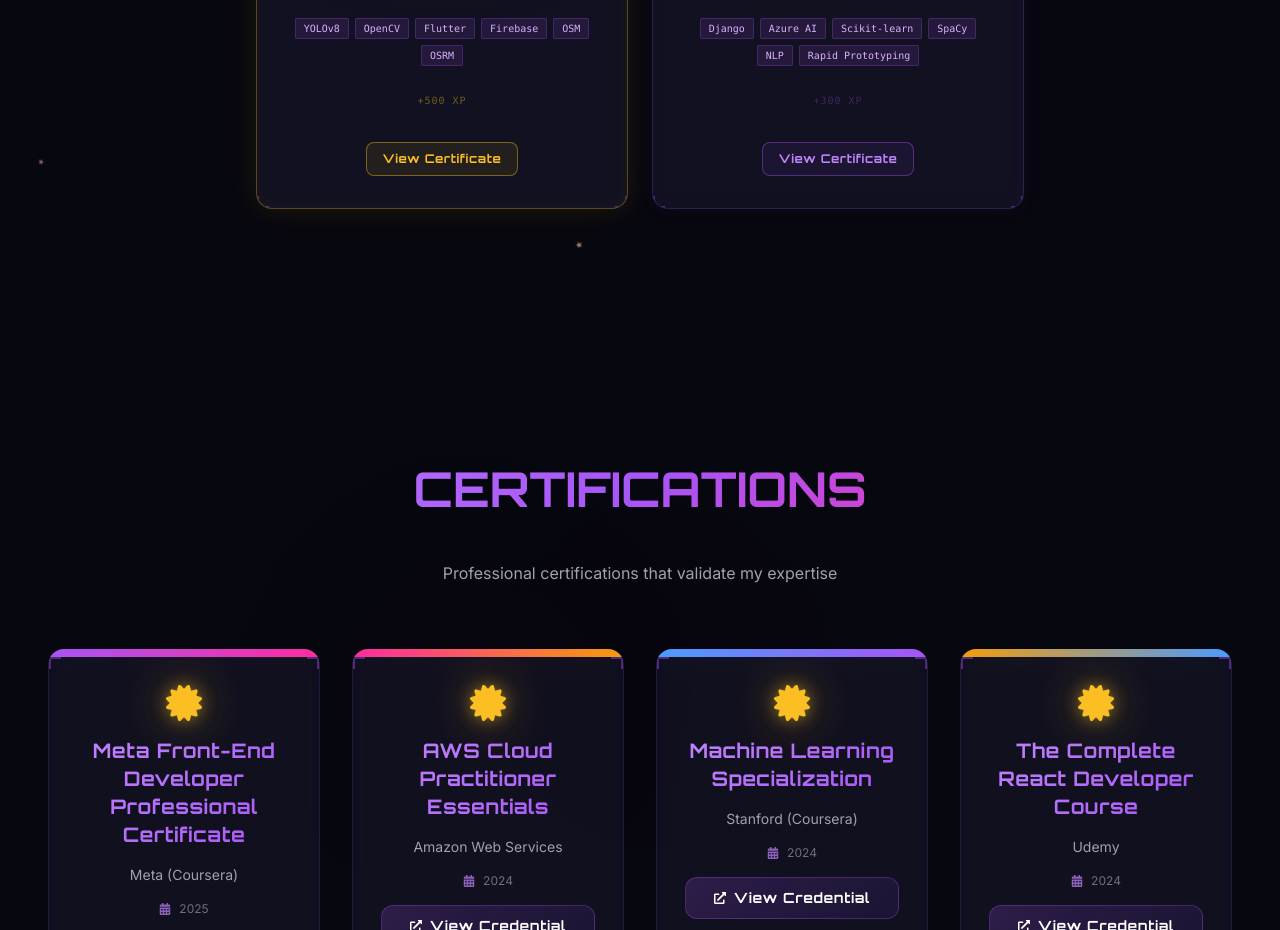
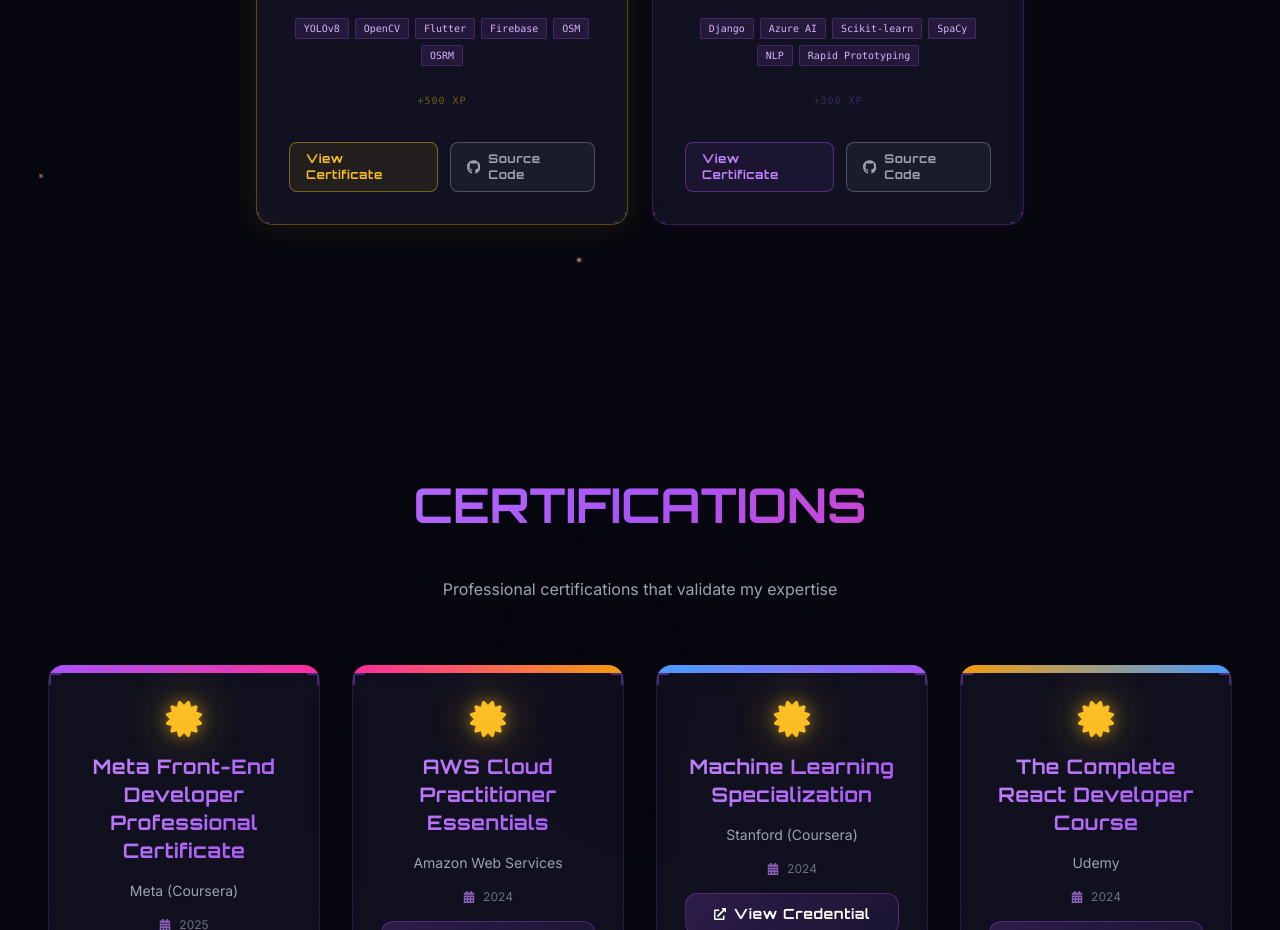
Before and after one commit to Seelam-Mohith/Mohith-Portfolio, a React (Vite) app: page / in a window 1280 px wide. Shown: the part 7820-8750 px from the top of the page. Built offline with nearby package versions, Linux system fonts and the light colour scheme.

Commit message:
Added Hackathons

```diff
--- a/src/components/Hackathons.jsx
+++ b/src/components/Hackathons.jsx
@@ -2,7 +2,7 @@ import { useRef, useState, useEffect } from 'react'
 import { motion, useInView } from 'framer-motion'
 import {
   FaTrophy, FaMedal, FaStar, FaFire, FaCrown, FaGamepad,
-  FaStarHalfAlt, FaPlus, FaLock, FaLockOpen,
+  FaStarHalfAlt, FaPlus, FaLock, FaLockOpen, FaGithub,
 } from 'react-icons/fa'
 import { hackathons } from '../data/portfolioData'
 
@@ -335,9 +335,9 @@ const AchievementCard = ({ hack, index }) => {
             </span>
           </motion.div>
 
-          {/* View Certificate */}
+          {/* View Certificate / GitHub */}
           <motion.div
-            className="text-center mt-auto pt-3"
+            className="flex justify-center gap-3 mt-auto pt-3"
             initial={{ opacity: 0, y: 10 }}
             whileInView={{ opacity: 1, y: 0 }}
             viewport={{ once: true }}
@@ -363,6 +363,28 @@ const AchievementCard = ({ hack, index }) => {
               }}
             >
               <span>View Certificate</span>
+            </a>
+            <a
+              href={hack.github || '#'}
+              target="_blank"
+              rel="noopener noreferrer"
+              className="inline-flex items-center gap-2 px-4 py-2 rounded-lg text-xs font-bold font-display tracking-wider transition-all duration-300"
+              style={{
+                color: '#9ca3af',
+                border: '1px solid rgba(156,163,175,0.4)',
+                background: 'rgba(156,163,175,0.08)',
+              }}
+              onMouseEnter={(e) => {
+                e.currentTarget.style.background = 'rgba(156,163,175,0.2)'
+                e.currentTarget.style.boxShadow = '0 0 20px rgba(156,163,175,0.3)'
+              }}
+              onMouseLeave={(e) => {
+                e.currentTarget.style.background = 'rgba(156,163,175,0.08)'
+                e.currentTarget.style.boxShadow = 'none'
+              }}
+            >
+              <FaGithub className="text-sm" />
+              <span>Source Code</span>
             </a>
           </motion.div>
         </div>
--- a/src/data/portfolioData.js
+++ b/src/data/portfolioData.js
@@ -218,6 +218,7 @@ export const hackathons = [
       'Designed cross-platform mobile interface with Flutter and Firebase for real-time data sync.',
     ],
     certificate: 'https://drive.google.com/file/d/16KNgleS4-BWNru21-u4PnqFkwwl5VKNV/view',
+    github: '#',
   },
   {
     name: 'CBIT Hacktoberfest Hackathon',
@@ -232,6 +233,7 @@ export const hackathons = [
       'Collaborated with team members to design, develop, and present a functional prototype under tight deadlines.',
     ],
     certificate: 'https://cbitosc.github.io/verify24/hfestM/?id=mohithHTF24M0010',
+    github: '#',
   },
 ]
 
```
